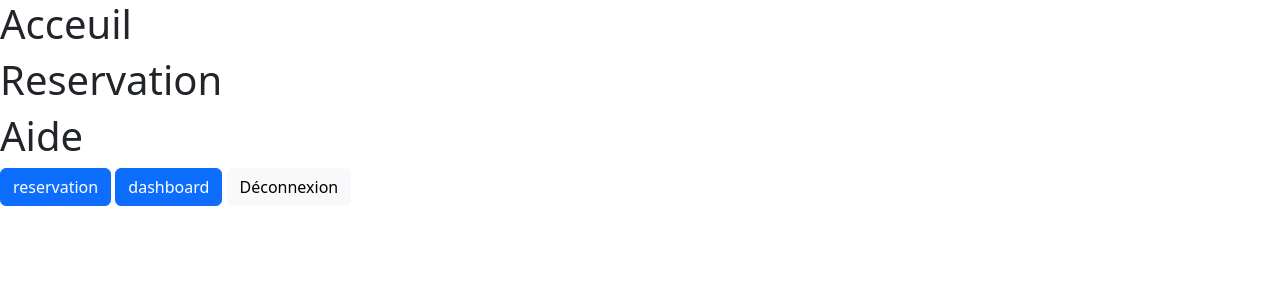
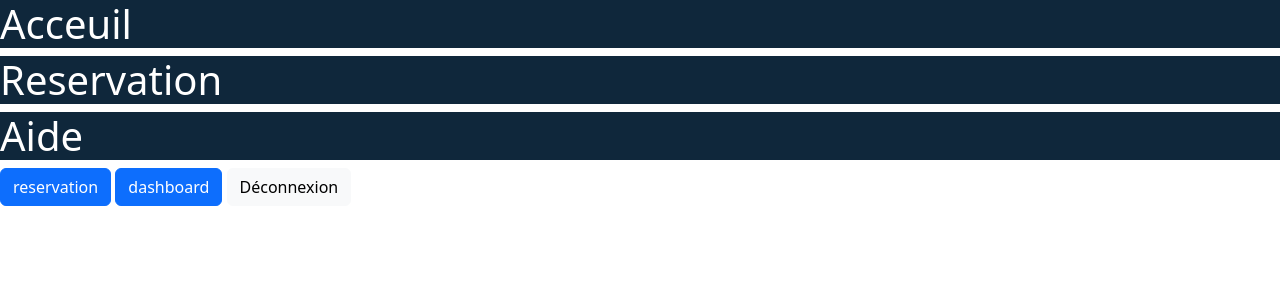
Before and after one commit to merguezgamer/sae201-203, a PHP site: page /Html/acceuil.php in a window 1280 px wide. Shown: the top 300 px of the page. Run offline with PHP 8.4, Linux system fonts and the light colour scheme.

Commit message:
Update acceuil.php

```diff
--- a/Html/acceuil.php
+++ b/Html/acceuil.php
@@ -15,9 +15,9 @@
 <body>
     <div class="row">
         <div class="col col-m-12" style="background-color: rgb (15 ,39 ,59);">
-                <h1 class="col col-m-3">Acceuil</h1>
-                <h1>Reservation</h1>
-                <h1>Aide</h1>
+                <h1 class="col col-m-3"  style="background-color:rgb(15, 39, 59); color:white">Acceuil</h1>
+                <h1  style="background-color:rgb(15, 39, 59); color:white">Reservation</h1>
+                <h1  style="background-color:rgb(15, 39, 59); color:white">Aide</h1>
         </div>
     </div>
     <a href="reserver_materiel.php" class="btn btn-primary">reservation</a>
```
